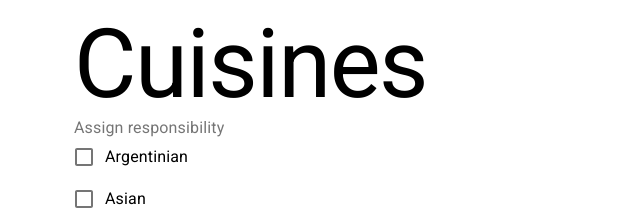
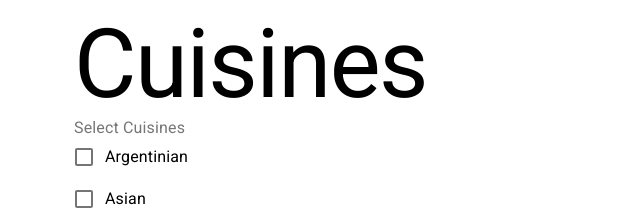
Before and after one commit to Bilalm354/restaurant, a React (Vite) app: page / in a window 1280 px wide. Shown: the top 210 px of the page, without its empty margins (290-930 px from the left). Built offline with nearby package versions, Linux system fonts and the light colour scheme.

Commit message:
added build script

```diff
--- a/package.json
+++ b/package.json
@@ -5,6 +5,7 @@
   "main": "index.js",
   "scripts": {
     "start": "parcel src/index.html",
+    "build": "parcel build src/index.html",
     "test": "echo \"Error: no test specified\" && exit 1"
   },
   "keywords": [],
--- a/src/App.jsx
+++ b/src/App.jsx
@@ -48,7 +48,7 @@ export function App() {
         <Container maxWidth="sm">
             <Typography variant="h1">Cuisines</Typography>
             <FormControl component="fieldset" className={classes.formControl}>
-                <FormLabel component="legend">Assign responsibility</FormLabel>
+                <FormLabel component="legend">Select Cuisines</FormLabel>
                 <FormGroup>
                     {sortedCuisines.map(cuisine =>
                         <FormControlLabel
```
Also changed, not shown: 3 other files (tests, documents, lock files or other folders).
